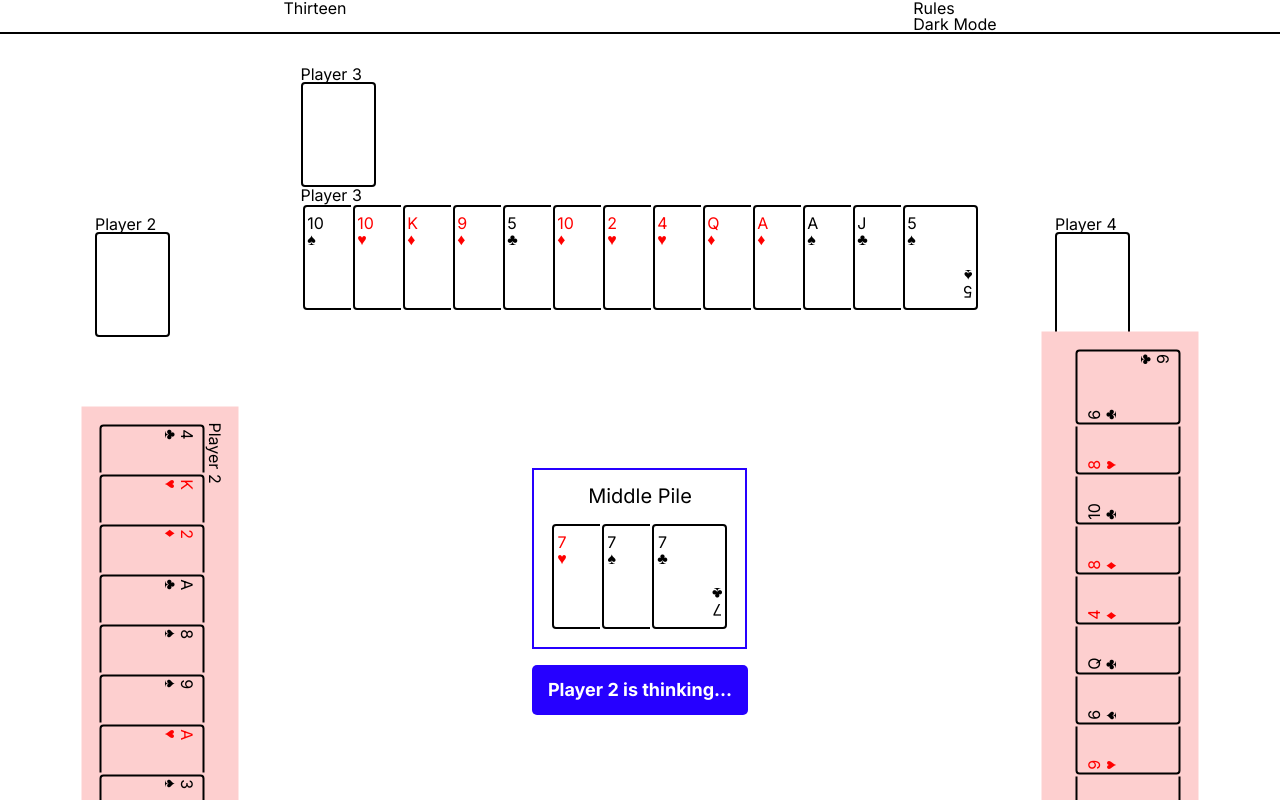
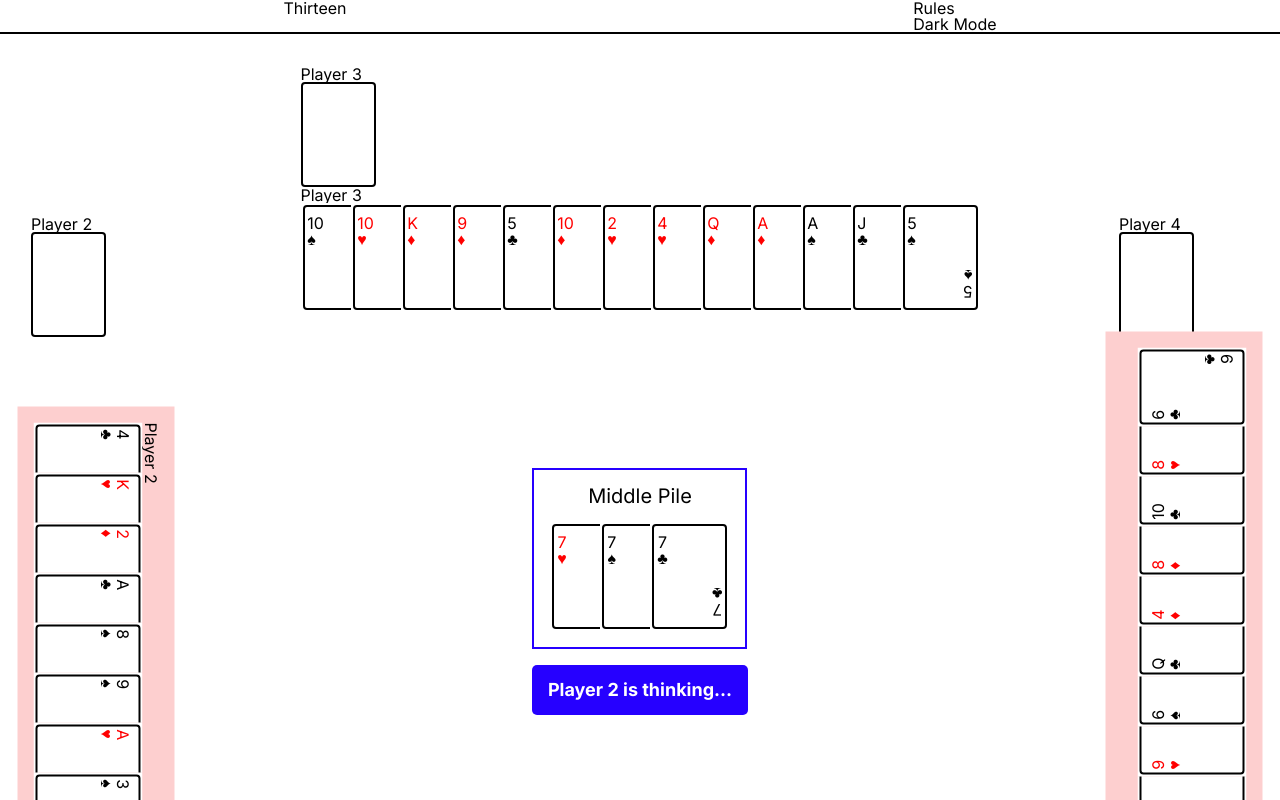
Before and after one commit to jduong09/thirteen, a Next.js app: page / in a window 1280 px wide. Both pictures are taken after a click on the button "Shuffle Deck". Shown: the top 800 px of the page. Built offline with nearby package versions, Linux system fonts and the light colour scheme; a web font is replaced by a local one.

Commit message:
Added scrollbar to user hand.

```diff
--- a/components/cards/cards.module.scss
+++ b/components/cards/cards.module.scss
@@ -1,9 +1,13 @@
 .hand {
   display: flex;
   align-items: center;
+  overflow-x: auto;
+  width: 100%;
   > li {
     width: 50px;
-    overflow-x: hidden;
+    display: block;
+    z-index: 1;
+    background: white;
   }
   >li:last-child {
     width: auto;
--- a/components/game/game.module.scss
+++ b/components/game/game.module.scss
@@ -119,7 +119,7 @@ $primary-color: #2600ff;
 .gameBoard {
   width: 100%;
   display: grid;
-  grid-template-columns: 25% 50% 25%;
+  grid-template-columns: 15% 70% 15%;
   grid-template-rows: 150px 750px 150px;
   > .middleDiv {
     grid-column: 2 / 3;
@@ -149,16 +149,18 @@ $primary-color: #2600ff;
     height: 700px;
   }
   > li:nth-child(5) {
-    grid-column: 2 / 3;
+    grid-column: 1 / 4;
     grid-row: 3 / 4;
     display: flex;
     flex-wrap: wrap;
     justify-content: space-between;
     align-items: center;
+    width: 100%;
   }
 }
 
 .divHand {
+  width: 100%;
   flex: 1 100%;
 }
 
```
